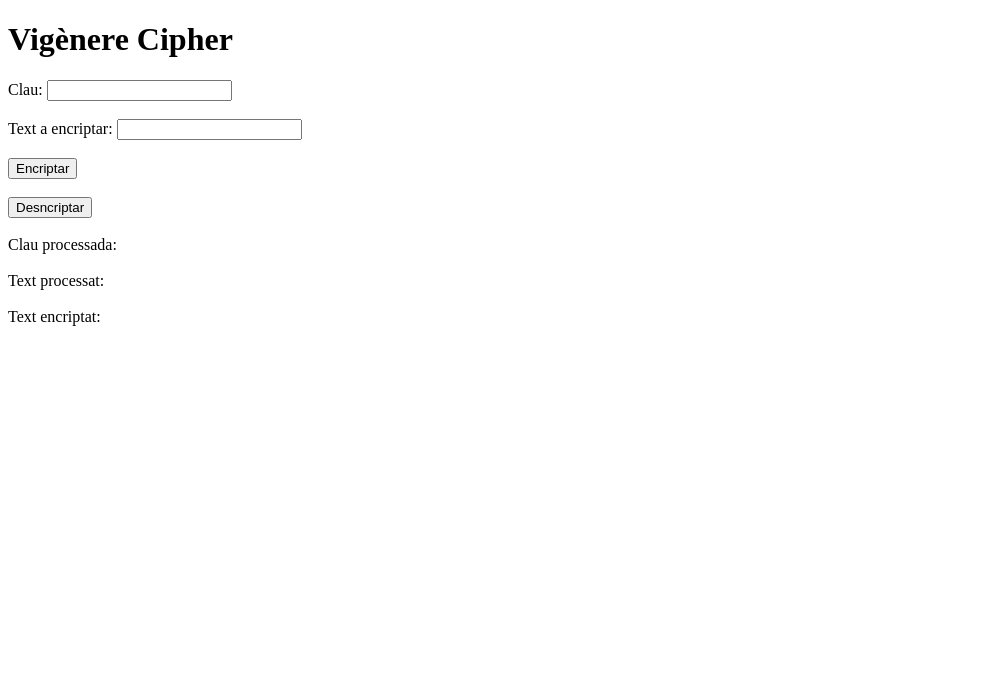
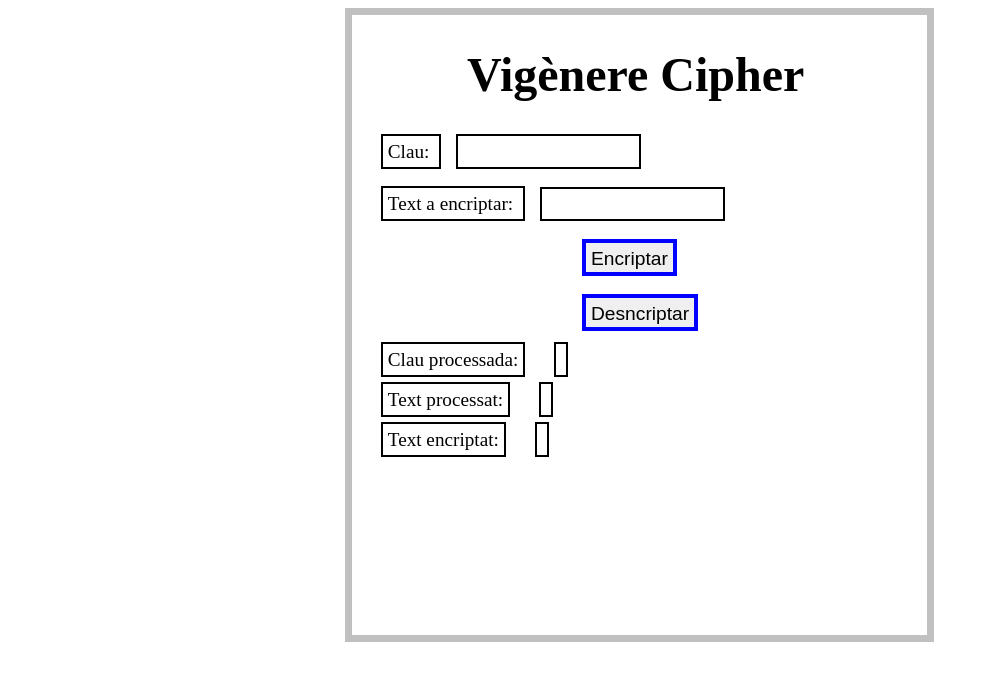
Before and after one commit to rcanoesbri/tdr_criptografia, a website: page src/vigenere.html in a window 1280 px wide. Shown: the whole page, without its empty margins (0-989 px from the left). Drawn offline with Linux system fonts and the light colour scheme.

Commit message:
css arreglat

```diff
--- a/src/vigenere.html
+++ b/src/vigenere.html
@@ -3,7 +3,7 @@
     <head>
         <meta charset="utf-8">
         <title>Cryptography</title>
-        <link rel="stylesheet" type="text/css" href="1.css">
+        <link rel="stylesheet" type="text/css" href="vigenere.css">
     </head>
 
     <body>
```
